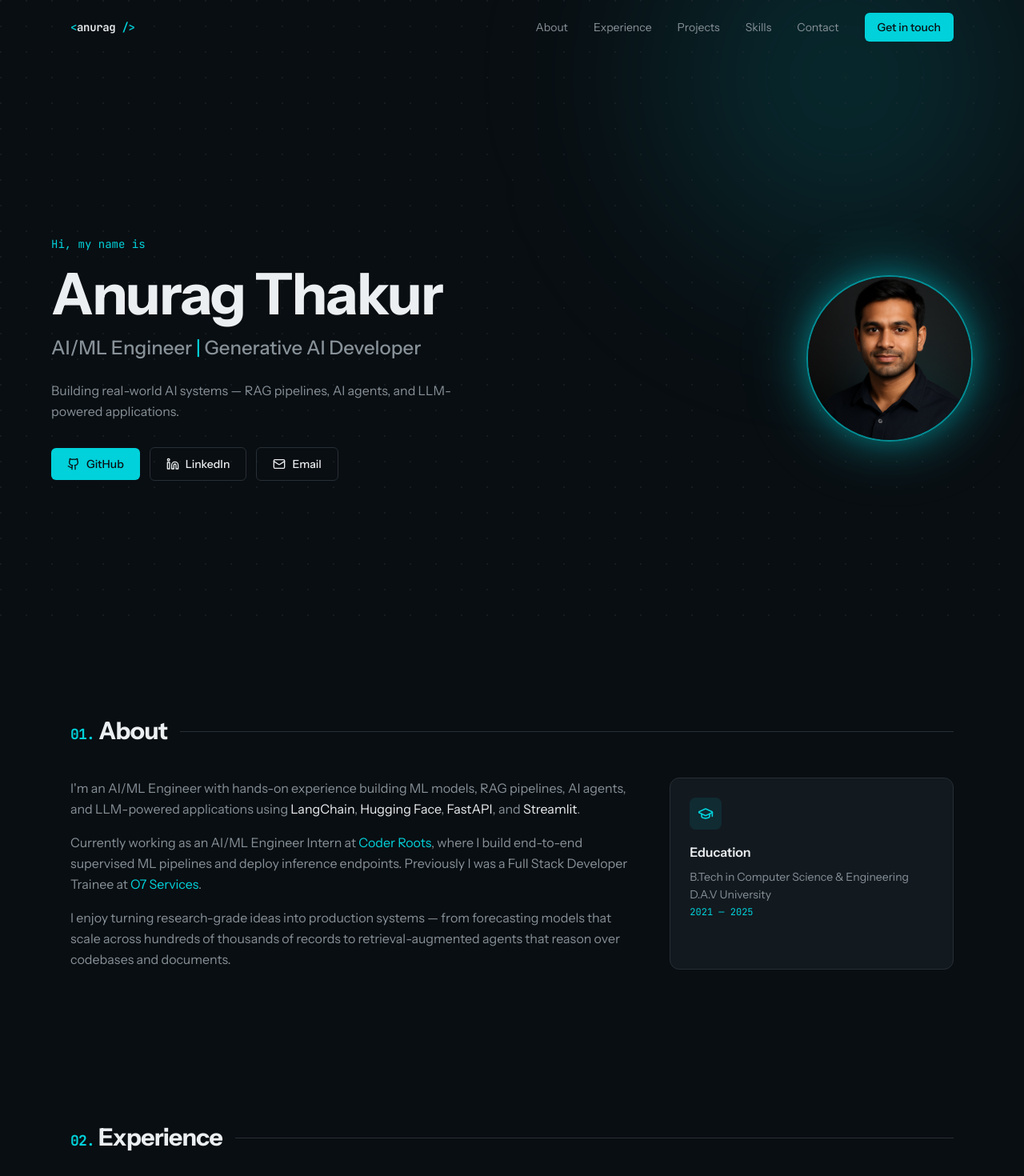
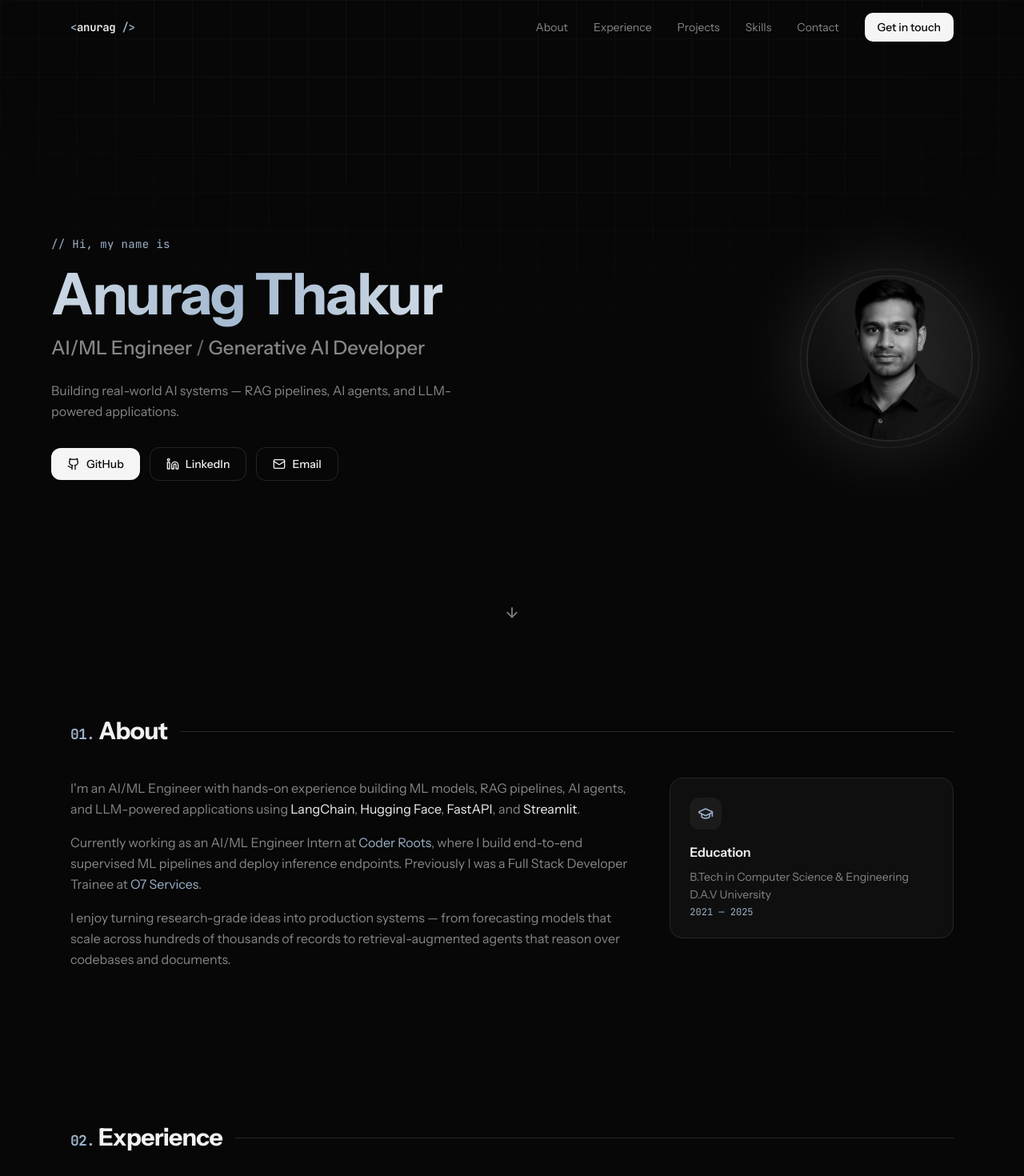
Before and after one commit to NinjaKnight05/Portfolio, a Next.js app: page / in a window 1280 px wide. Shown: the top 1470 px of the page at 80% size. Built offline with nearby package versions, Linux system fonts and the light colour scheme.

Commit message:
feat: update color scheme and add animated background component

```diff
--- a/app/globals.css
+++ b/app/globals.css
@@ -4,39 +4,39 @@
 @custom-variant dark (&:is(.dark *));
 
 :root {
-  --background: oklch(0.16 0.012 240);
-  --foreground: oklch(0.95 0.005 240);
-  --card: oklch(0.21 0.015 240);
-  --card-foreground: oklch(0.95 0.005 240);
-  --popover: oklch(0.21 0.015 240);
-  --popover-foreground: oklch(0.95 0.005 240);
-  --primary: oklch(0.78 0.14 200);
-  --primary-foreground: oklch(0.16 0.012 240);
-  --secondary: oklch(0.26 0.015 240);
-  --secondary-foreground: oklch(0.95 0.005 240);
-  --muted: oklch(0.26 0.015 240);
-  --muted-foreground: oklch(0.65 0.015 240);
-  --accent: oklch(0.78 0.14 200);
-  --accent-foreground: oklch(0.16 0.012 240);
+  --background: oklch(0.13 0 0);
+  --foreground: oklch(0.96 0 0);
+  --card: oklch(0.17 0 0);
+  --card-foreground: oklch(0.96 0 0);
+  --popover: oklch(0.17 0 0);
+  --popover-foreground: oklch(0.96 0 0);
+  --primary: oklch(0.97 0 0);
+  --primary-foreground: oklch(0.13 0 0);
+  --secondary: oklch(0.22 0 0);
+  --secondary-foreground: oklch(0.96 0 0);
+  --muted: oklch(0.22 0 0);
+  --muted-foreground: oklch(0.62 0 0);
+  --accent: oklch(0.75 0.04 250);
+  --accent-foreground: oklch(0.13 0 0);
   --destructive: oklch(0.6 0.22 25);
-  --destructive-foreground: oklch(0.95 0.005 240);
-  --border: oklch(0.3 0.015 240);
-  --input: oklch(0.3 0.015 240);
-  --ring: oklch(0.78 0.14 200);
-  --chart-1: oklch(0.78 0.14 200);
-  --chart-2: oklch(0.6 0.12 220);
-  --chart-3: oklch(0.5 0.1 240);
-  --chart-4: oklch(0.7 0.13 180);
-  --chart-5: oklch(0.4 0.08 240);
-  --radius: 0.5rem;
-  --sidebar: oklch(0.16 0.012 240);
-  --sidebar-foreground: oklch(0.95 0.005 240);
-  --sidebar-primary: oklch(0.78 0.14 200);
-  --sidebar-primary-foreground: oklch(0.16 0.012 240);
-  --sidebar-accent: oklch(0.26 0.015 240);
-  --sidebar-accent-foreground: oklch(0.95 0.005 240);
-  --sidebar-border: oklch(0.3 0.015 240);
-  --sidebar-ring: oklch(0.78 0.14 200);
+  --destructive-foreground: oklch(0.96 0 0);
+  --border: oklch(0.27 0 0);
+  --input: oklch(0.27 0 0);
+  --ring: oklch(0.6 0 0);
+  --chart-1: oklch(0.85 0 0);
+  --chart-2: oklch(0.7 0 0);
+  --chart-3: oklch(0.55 0 0);
+  --chart-4: oklch(0.4 0 0);
+  --chart-5: oklch(0.3 0 0);
+  --radius: 0.75rem;
+  --sidebar: oklch(0.13 0 0);
+  --sidebar-foreground: oklch(0.96 0 0);
+  --sidebar-primary: oklch(0.97 0 0);
+  --sidebar-primary-foreground: oklch(0.13 0 0);
+  --sidebar-accent: oklch(0.22 0 0);
+  --sidebar-accent-foreground: oklch(0.96 0 0);
+  --sidebar-border: oklch(0.27 0 0);
+  --sidebar-ring: oklch(0.6 0 0);
 }
 
 @theme inline {
@@ -188,4 +188,51 @@
       linear-gradient(135deg, var(--foreground) 25%, transparent 25%, transparent 50%, var(--foreground) 50%, var(--foreground) 75%, transparent 75%) border-box;
     background-size: 100% 100%, 8px 8px;
   }
+
+  .grid-bg {
+    background-image:
+      linear-gradient(to right, oklch(0.27 0 0 / 0.35) 1px, transparent 1px),
+      linear-gradient(to bottom, oklch(0.27 0 0 / 0.35) 1px, transparent 1px);
+    background-size: 48px 48px;
+    mask-image: radial-gradient(ellipse 80% 60% at 50% 0%, black 40%, transparent 100%);
+  }
+
+  .animate-float {
+    animation: float 8s ease-in-out infinite;
+  }
+  .animate-float-slow {
+    animation: float 12s ease-in-out infinite;
+  }
+  @keyframes float {
+    0%, 100% { transform: translateY(0) rotate(0deg); }
+    50% { transform: translateY(-30px) rotate(8deg); }
+  }
+
+  .animate-spin-slow {
+    animation: spin-slow 24s linear infinite;
+  }
+  @keyframes spin-slow {
+    to { transform: rotate(360deg); }
+  }
+
+  .animate-blob {
+    animation: blob 18s ease-in-out infinite;
+  }
+  @keyframes blob {
+    0%, 100% { transform: translate(0, 0) scale(1); }
+    33% { transform: translate(40px, -50px) scale(1.15); }
+    66% { transform: translate(-30px, 30px) scale(0.9); }
+  }
+
+  .gradient-text {
+    background: linear-gradient(90deg, oklch(0.98 0 0), oklch(0.78 0.04 250), oklch(0.98 0 0));
+    background-size: 200% auto;
+    -webkit-background-clip: text;
+    background-clip: text;
+    -webkit-text-fill-color: transparent;
+    animation: shimmer 5s linear infinite;
+  }
+  @keyframes shimmer {
+    to { background-position: 200% center; }
+  }
 }
--- a/app/page.tsx
+++ b/app/page.tsx
@@ -6,10 +6,12 @@ import { Projects } from "@/components/portfolio/projects"
 import { Skills } from "@/components/portfolio/skills"
 import { Contact } from "@/components/portfolio/contact"
 import { Footer } from "@/components/portfolio/footer"
+import { AnimatedBackground } from "@/components/portfolio/animated-background"
 
 export default function Home() {
   return (
     <main className="relative min-h-screen overflow-x-hidden">
+      <AnimatedBackground />
       <Nav />
       <Hero />
       <About />
--- a/components/portfolio/about.tsx
+++ b/components/portfolio/about.tsx
@@ -1,10 +1,11 @@
 import { GraduationCap } from "lucide-react"
+import { Reveal } from "@/components/portfolio/reveal"
 
 function SectionHeading({ index, title }: { index: string; title: string }) {
   return (
     <div className="mb-10 flex items-center gap-4">
       <h2 className="text-2xl font-bold tracking-tight text-foreground sm:text-3xl">
-        <span className="font-mono text-lg text-primary">{index}.</span> {title}
+        <span className="font-mono text-lg text-accent">{index}.</span> {title}
       </h2>
       <span className="h-px flex-1 bg-border" />
     </div>
@@ -14,8 +15,11 @@ function SectionHeading({ index, title }: { index: string; title: string }) {
 export function About() {
   return (
     <section id="about" className="mx-auto max-w-6xl scroll-mt-20 px-6 py-24">
+      <Reveal>
         <SectionHeading index="01" title="About" />
+      </Reveal>
       <div className="grid gap-10 md:grid-cols-[2fr_1fr]">
+        <Reveal delay={0.1}>
           <div className="space-y-4 leading-relaxed text-muted-foreground">
             <p>
               I&apos;m an AI/ML Engineer with hands-on experience building ML models, RAG pipelines, AI agents, and
@@ -24,18 +28,20 @@ export function About() {
               and <span className="text-foreground">Streamlit</span>.
             </p>
             <p>
-            Currently working as an AI/ML Engineer Intern at <span className="text-primary">Coder Roots</span>, where I
+              Currently working as an AI/ML Engineer Intern at <span className="text-accent">Coder Roots</span>, where I
               build end-to-end supervised ML pipelines and deploy inference endpoints. Previously I was a Full Stack
-            Developer Trainee at <span className="text-primary">O7 Services</span>.
+              Developer Trainee at <span className="text-accent">O7 Services</span>.
             </p>
             <p>
               I enjoy turning research-grade ideas into production systems — from forecasting models that scale across
               hundreds of thousands of records to retrieval-augmented agents that reason over codebases and documents.
             </p>
           </div>
+        </Reveal>
 
-        <div className="rounded-xl border border-border bg-card p-6">
-          <div className="mb-4 inline-flex size-10 items-center justify-center rounded-lg bg-primary/10 text-primary">
+        <Reveal delay={0.2}>
+          <div className="group rounded-xl border border-border bg-card p-6 transition-all duration-300 hover:-translate-y-1 hover:border-foreground/30">
+            <div className="mb-4 inline-flex size-10 items-center justify-center rounded-lg bg-secondary text-accent">
               <GraduationCap className="size-5" />
             </div>
             <h3 className="font-semibold text-foreground">Education</h3>
@@ -43,8 +49,9 @@ export function About() {
               B.Tech in Computer Science &amp; Engineering
             </p>
             <p className="text-sm text-muted-foreground">D.A.V University</p>
-          <p className="mt-1 font-mono text-xs text-primary">2021 — 2025</p>
+            <p className="mt-1 font-mono text-xs text-accent">2021 — 2025</p>
           </div>
+        </Reveal>
       </div>
     </section>
   )
--- /dev/null
+++ b/components/portfolio/animated-background.tsx
@@ -0,0 +1,24 @@
+"use client"
+
+export function AnimatedBackground() {
+  return (
+    <div aria-hidden className="pointer-events-none fixed inset-0 -z-10 overflow-hidden">
+      {/* animated gradient blobs */}
+      <div className="absolute -top-32 -left-32 h-[28rem] w-[28rem] rounded-full bg-secondary/40 blur-3xl animate-blob" />
+      <div
+        className="absolute top-1/3 -right-24 h-[24rem] w-[24rem] rounded-full bg-accent/10 blur-3xl animate-blob"
+        style={{ animationDelay: "4s" }}
+      />
+      <div
+        className="absolute bottom-0 left-1/3 h-[22rem] w-[22rem] rounded-full bg-secondary/30 blur-3xl animate-blob"
+        style={{ animationDelay: "8s" }}
+      />
+
+      {/* floating 3D-ish shapes */}
+      <div className="absolute left-[8%] top-[20%] h-20 w-20 rotate-12 rounded-2xl border border-border/60 bg-card/30 backdrop-blur-sm animate-float" />
+      <div className="absolute right-[12%] top-[30%] h-12 w-12 rounded-full border border-border/60 bg-card/30 backdrop-blur-sm animate-float-slow" />
+      <div className="absolute left-[18%] bottom-[18%] h-16 w-16 rotate-45 rounded-xl border border-border/60 bg-card/20 backdrop-blur-sm animate-float-slow" />
+      <div className="absolute right-[20%] bottom-[26%] h-24 w-24 rounded-full border border-border/40 animate-spin-slow" />
+    </div>
+  )
+}
--- a/components/portfolio/contact.tsx
+++ b/components/portfolio/contact.tsx
@@ -22,7 +22,7 @@ export function Contact() {
     <section id="contact" className="mx-auto max-w-6xl scroll-mt-20 px-6 py-24">
       <div className="mb-10 flex items-center gap-4">
         <h2 className="text-2xl font-bold tracking-tight text-foreground sm:text-3xl">
-          <span className="font-mono text-lg text-primary">05.</span> Contact
+          <span className="font-mono text-lg text-accent">05.</span> Contact
         </h2>
         <span className="h-px flex-1 bg-border" />
       </div>
--- a/components/portfolio/experience.tsx
+++ b/components/portfolio/experience.tsx
@@ -1,3 +1,5 @@
+import { Reveal } from "@/components/portfolio/reveal"
+
 const experiences = [
   {
     role: "AI/ML Engineer Intern",
@@ -20,34 +22,38 @@ const experiences = [
 export function Experience() {
   return (
     <section id="experience" className="mx-auto max-w-6xl scroll-mt-20 px-6 py-24">
+      <Reveal>
         <div className="mb-10 flex items-center gap-4">
           <h2 className="text-2xl font-bold tracking-tight text-foreground sm:text-3xl">
-          <span className="font-mono text-lg text-primary">02.</span> Experience
+            <span className="font-mono text-lg text-accent">02.</span> Experience
           </h2>
           <span className="h-px flex-1 bg-border" />
         </div>
+      </Reveal>
 
       <div className="relative space-y-10 border-l border-border pl-8">
-        {experiences.map((exp) => (
-          <div key={exp.company} className="relative">
+        {experiences.map((exp, i) => (
+          <Reveal key={exp.company} delay={i * 0.1}>
+            <div className="relative">
               <span className="absolute -left-[2.55rem] top-1.5 flex size-3 items-center justify-center">
-              <span className="size-3 rounded-full border-2 border-primary bg-background" />
+                <span className="size-3 rounded-full border-2 border-accent bg-background" />
               </span>
               <div className="flex flex-wrap items-baseline justify-between gap-x-4">
                 <h3 className="text-lg font-semibold text-foreground">
-                {exp.role} <span className="text-primary">@ {exp.company}</span>
+                  {exp.role} <span className="text-accent">@ {exp.company}</span>
                 </h3>
                 <span className="font-mono text-xs text-muted-foreground">{exp.period}</span>
               </div>
               <ul className="mt-3 space-y-2">
                 {exp.points.map((p) => (
                   <li key={p} className="flex gap-2 text-sm leading-relaxed text-muted-foreground">
-                  <span className="mt-1.5 size-1.5 shrink-0 rounded-full bg-primary" />
+                    <span className="mt-1.5 size-1.5 shrink-0 rounded-full bg-accent" />
                     {p}
                   </li>
                 ))}
               </ul>
             </div>
+          </Reveal>
         ))}
       </div>
     </section>
--- a/components/portfolio/hero.tsx
+++ b/components/portfolio/hero.tsx
@@ -1,34 +1,63 @@
-import { Github, Linkedin, Mail } from "lucide-react"
+"use client"
+
+import { Github, Linkedin, Mail, ArrowDown } from "lucide-react"
+import { motion } from "motion/react"
+
+const container = {
+  hidden: {},
+  show: {
+    transition: { staggerChildren: 0.12, delayChildren: 0.1 },
+  },
+}
+
+const item = {
+  hidden: { opacity: 0, y: 24 },
+  show: { opacity: 1, y: 0, transition: { duration: 0.7, ease: [0.22, 1, 0.36, 1] } },
+}
 
 export function Hero() {
   return (
     <section className="relative flex min-h-screen items-center overflow-hidden px-6 pt-24">
-      {/* subtle accent glow */}
-      <div
-        aria-hidden
-        className="pointer-events-none absolute -top-32 right-0 h-[28rem] w-[28rem] rounded-full bg-primary/15 blur-[120px]"
-      />
-      <div className="pointer-events-none absolute inset-0 bg-[radial-gradient(circle_at_1px_1px,oklch(0.3_0.015_240)_1px,transparent_0)] [background-size:32px_32px] opacity-40" />
+      <div aria-hidden className="grid-bg pointer-events-none absolute inset-0 opacity-70" />
 
-      <div className="relative mx-auto grid w-full max-w-6xl grid-cols-1 items-center gap-12 md:grid-cols-[1fr_auto]">
+      <motion.div
+        variants={container}
+        initial="hidden"
+        animate="show"
+        className="relative mx-auto grid w-full max-w-6xl grid-cols-1 items-center gap-12 md:grid-cols-[1fr_auto]"
+      >
         <div className="text-center md:text-left">
-          <p className="mb-4 font-mono text-sm text-primary">Hi, my name is</p>
-          <h1 className="text-balance text-5xl font-bold tracking-tight text-foreground sm:text-6xl lg:text-7xl">
-            Anurag Thakur
-          </h1>
-          <h2 className="mt-4 text-pretty text-xl font-medium text-muted-foreground sm:text-2xl">
-            AI/ML Engineer <span className="text-primary">|</span> Generative AI Developer
-          </h2>
-          <p className="mx-auto mt-6 max-w-xl text-pretty leading-relaxed text-muted-foreground md:mx-0">
+          <motion.p variants={item} className="mb-4 font-mono text-sm tracking-wide text-accent">
+            {"// Hi, my name is"}
+          </motion.p>
+          <motion.h1
+            variants={item}
+            className="text-balance text-5xl font-bold tracking-tight sm:text-6xl lg:text-7xl"
+          >
+            <span className="gradient-text">Anurag Thakur</span>
+          </motion.h1>
+          <motion.h2
+            variants={item}
+            className="mt-4 text-pretty text-xl font-medium text-muted-foreground sm:text-2xl"
+          >
+            AI/ML Engineer <span className="text-foreground/40">/</span> Generative AI Developer
+          </motion.h2>
+          <motion.p
+            variants={item}
+            className="mx-auto mt-6 max-w-xl text-pretty leading-relaxed text-muted-foreground md:mx-0"
+          >
             Building real-world AI systems — RAG pipelines, AI agents, and LLM-powered applications.
-          </p>
+          </motion.p>
 
-          <div className="mt-8 flex flex-wrap items-center justify-center gap-3 md:justify-start">
+          <motion.div
+            variants={item}
+            className="mt-8 flex flex-wrap items-center justify-center gap-3 md:justify-start"
+          >
             <a
               href="https://github.com/NinjaKnight05"
               target="_blank"
               rel="noopener noreferrer"
-              className="inline-flex items-center gap-2 rounded-md bg-primary px-5 py-2.5 text-sm font-medium text-primary-foreground transition-opacity hover:opacity-90"
+              className="group inline-flex items-center gap-2 rounded-lg bg-primary px-5 py-2.5 text-sm font-medium text-primary-foreground transition-transform duration-300 hover:-translate-y-0.5"
             >
               <Github className="size-4" /> GitHub
             </a>
@@ -36,35 +65,47 @@ export function Hero() {
               href="https://linkedin.com/in/anurag-thakur"
               target="_blank"
               rel="noopener noreferrer"
-              className="inline-flex items-center gap-2 rounded-md border border-border px-5 py-2.5 text-sm font-medium text-foreground transition-colors hover:border-primary hover:text-primary"
+              className="inline-flex items-center gap-2 rounded-lg border border-border px-5 py-2.5 text-sm font-medium text-foreground transition-all duration-300 hover:-translate-y-0.5 hover:border-foreground/60"
             >
               <Linkedin className="size-4" /> LinkedIn
             </a>
             <a
               href="mailto:thakurmnu011@gmail.com"
-              className="inline-flex items-center gap-2 rounded-md border border-border px-5 py-2.5 text-sm font-medium text-foreground transition-colors hover:border-primary hover:text-primary"
+              className="inline-flex items-center gap-2 rounded-lg border border-border px-5 py-2.5 text-sm font-medium text-foreground transition-all duration-300 hover:-translate-y-0.5 hover:border-foreground/60"
             >
               <Mail className="size-4" /> Email
             </a>
-          </div>
+          </motion.div>
         </div>
 
-        <div className="flex justify-center md:justify-end">
-          <div className="relative">
+        <motion.div variants={item} className="flex justify-center md:justify-end">
+          <div className="group relative">
             <div
               aria-hidden
-              className="absolute inset-0 rounded-full bg-primary/30 blur-2xl"
+              className="absolute -inset-4 rounded-full bg-foreground/10 blur-2xl transition-all duration-500 group-hover:bg-foreground/20"
             />
+            <div aria-hidden className="absolute -inset-2 rounded-full border border-border animate-spin-slow" />
             <img
               src="/profile.png"
               alt="Portrait of Anurag Thakur"
-              width={200}
-              height={200}
-              className="relative size-48 rounded-full border-2 border-primary/60 object-cover shadow-[0_0_40px_-5px_oklch(0.78_0.14_200/0.5)] sm:size-52"
+              width={208}
+              height={208}
+              className="relative size-48 rounded-full border-2 border-border object-cover grayscale transition-all duration-500 group-hover:grayscale-0 sm:size-52"
             />
           </div>
-        </div>
-      </div>
+        </motion.div>
+      </motion.div>
+
+      <motion.a
+        href="#about"
+        aria-label="Scroll to about section"
+        initial={{ opacity: 0 }}
+        animate={{ opacity: 1, y: [0, 8, 0] }}
+        transition={{ opacity: { delay: 1.2 }, y: { repeat: Infinity, duration: 1.8 } }}
+        className="absolute bottom-8 left-1/2 -translate-x-1/2 text-muted-foreground transition-colors hover:text-foreground"
+      >
+        <ArrowDown className="size-5" />
+      </motion.a>
     </section>
   )
 }
--- a/components/portfolio/nav.tsx
+++ b/components/portfolio/nav.tsx
@@ -30,9 +30,9 @@ export function Nav() {
     >
       <nav className="mx-auto flex max-w-6xl items-center justify-between px-6 py-4">
         <a href="#" className="font-mono text-sm font-semibold tracking-tight text-foreground">
-          <span className="text-primary">{"<"}</span>
+          <span className="text-accent">{"<"}</span>
           anurag
-          <span className="text-primary">{" />"}</span>
+          <span className="text-accent">{" />"}</span>
         </a>
 
         <div className="hidden items-center gap-8 md:flex">
--- /dev/null
+++ b/components/portfolio/reveal.tsx
@@ -0,0 +1,25 @@
+"use client"
+
+import { motion } from "motion/react"
+import type { ReactNode } from "react"
+
+type RevealProps = {
+  children: ReactNode
+  delay?: number
+  y?: number
+  className?: string
+}
+
+export function Reveal({ children, delay = 0, y = 28, className }: RevealProps) {
+  return (
+    <motion.div
+      className={className}
+      initial={{ opacity: 0, y }}
+      whileInView={{ opacity: 1, y: 0 }}
+      viewport={{ once: true, margin: "-80px" }}
+      transition={{ duration: 0.7, delay, ease: [0.22, 1, 0.36, 1] }}
+    >
+      {children}
+    </motion.div>
+  )
+}
--- a/package.json
+++ b/package.json
@@ -52,6 +52,7 @@
     "geist": "1.7.0",
     "input-otp": "1.4.1",
     "lucide-react": "^0.454.0",
+    "motion": "^12.41.0",
     "next": "16.0.10",
     "next-themes": "^0.4.6",
     "react": "19.2.0",
```
Also changed, not shown: components/portfolio/projects.tsx (+23 -12 lines), components/portfolio/skills.tsx (+11 -5 lines), 1 other file (tests, documents, lock files or other folders). Lines whose indentation alone changed are shown as unchanged.
